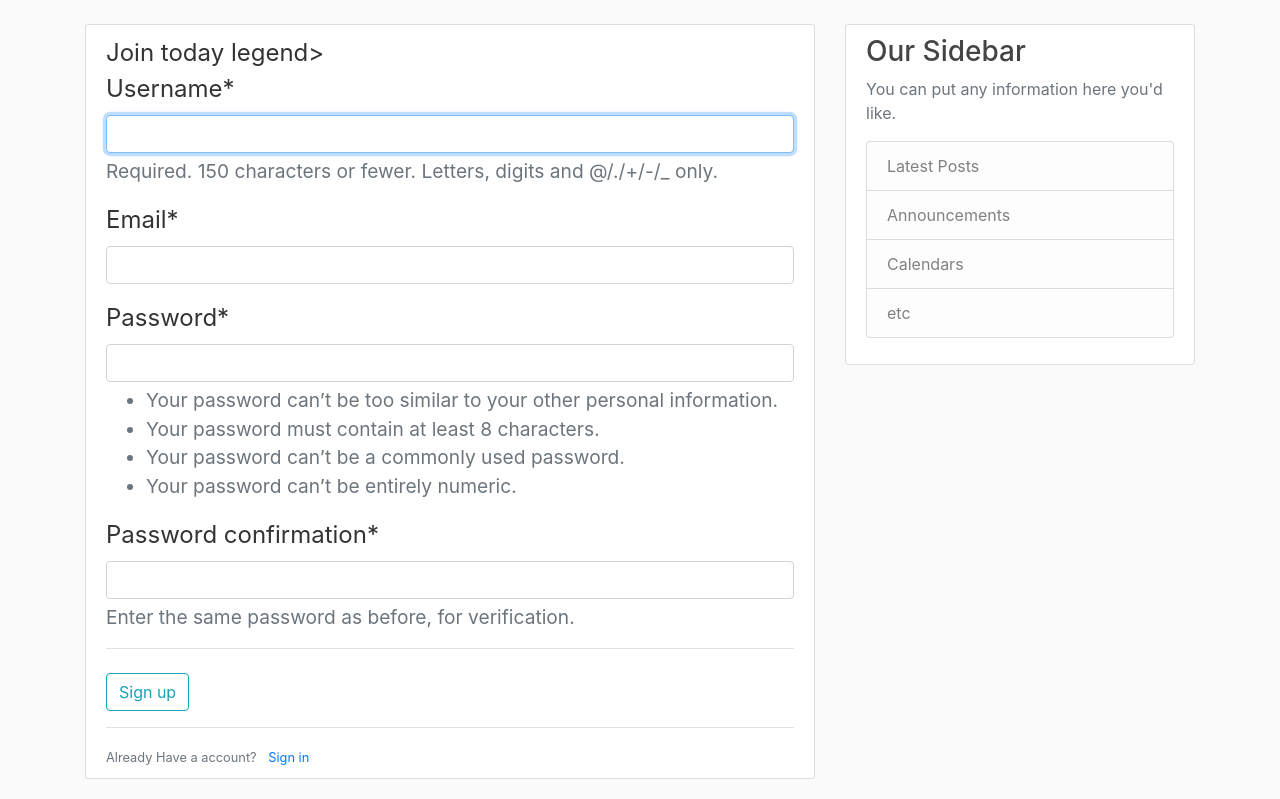
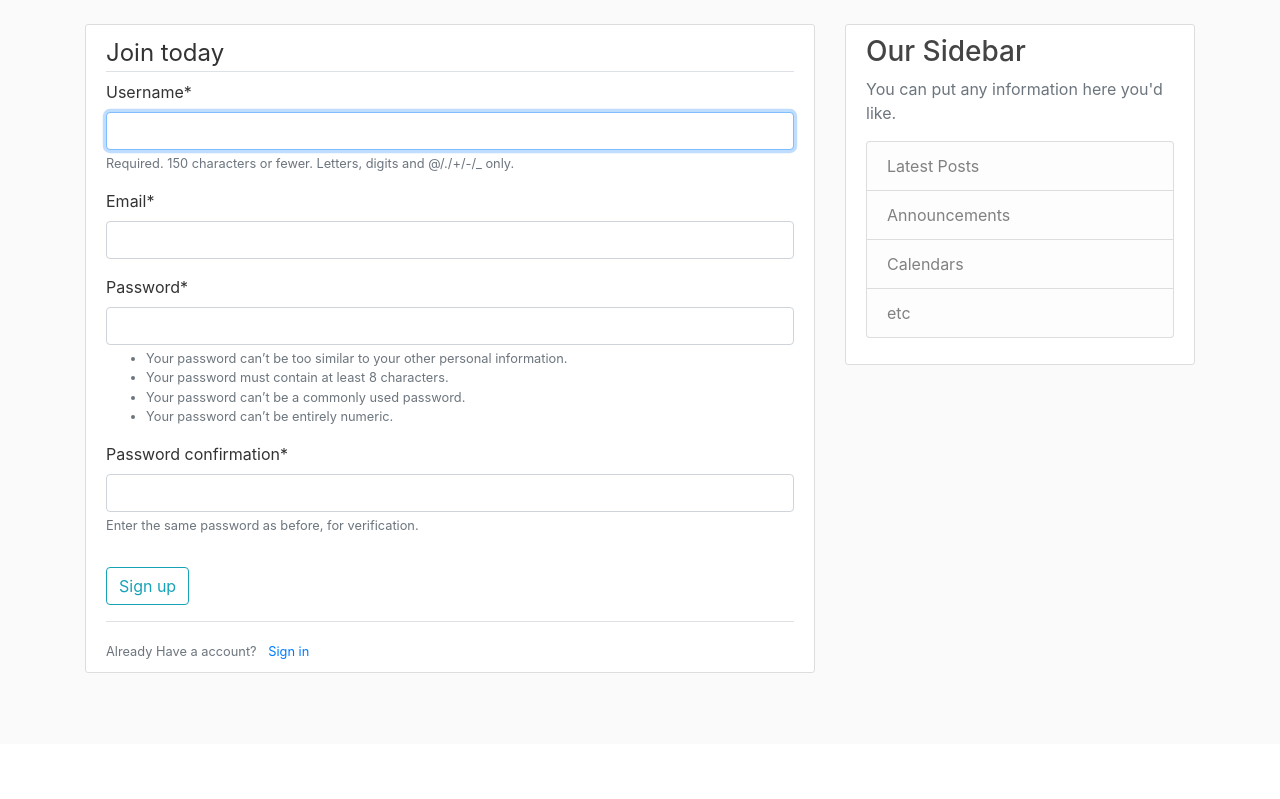
Before and after one commit to Programming-Everywhere/Forum, a Django app: page /register/ in a window 1280 px wide. Shown: the part 56-855 px from the top of the page. After the commit the page ends 729 px from the top, so only its background shows below. Run offline with Django 3.2, Linux system fonts and the light colour scheme; some libraries are stand-ins or nearby versions.

Commit message:
video 6 done

```diff
--- a/django_project/users/templates/users/register.html
+++ b/django_project/users/templates/users/register.html
@@ -6,7 +6,7 @@
 		<form method = "POST">
 			{% csrf_token %}
 			<fieldset class= "form-group">
-				<legend class = "border-bottom md-4">Join today legend>
+				<legend class = "border-bottom md-4">Join today </legend>
 				{{ form | crispy}}
 			</fieldset>
 
```
Also changed, not shown: setup.md (+4 -0 lines), django_project/db.sqlite3, 3 other files.
